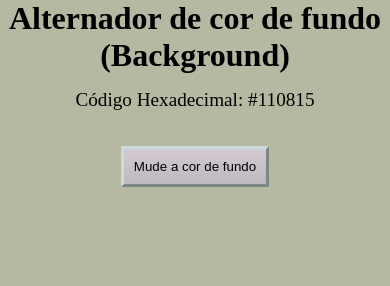
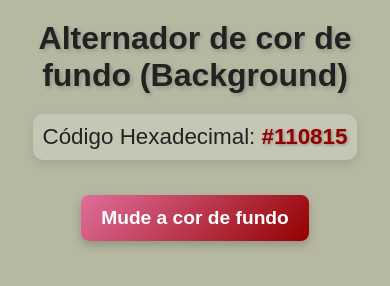
Before and after one commit to elizianeandreia/Alternador_Cor, a plain HTML site: page index.html in a window 390 px wide. Drawn offline with Linux system fonts and the light colour scheme.

Commit message:
deixando estilo mais responsivo

```diff
--- a/estilo.css
+++ b/estilo.css
@@ -11,30 +11,59 @@
   --avela: #c9dbdb;
   --perolado: #b7b8a2;
   --vermelho: #940000;
+  --preto: #222;
+  --cinza: #444;
 }
 
 body {
   background-color: var(--perolado);
-    color: var(--red);
+  color: var(--preto);
   text-align: center;
+  font-family: Arial, sans-serif;
+  transition: background-color 0.5s ease-in-out;
+}
+
+h1 {
+  font-size: 2rem;
+  margin-top: 20px;
+  text-shadow: 2px 2px 4px rgba(0, 0, 0, 0.2);
 }
 
 .bg-informacao-container {
-    margin: 15px 0 25px;
-  font-size: 1.2rem;
+  margin: 20px auto;
+  font-size: 1.4rem;
+  padding: 10px;
+  background: rgba(255, 255, 255, 0.2);
+  border-radius: 10px;
+  display: inline-block;
+  box-shadow: 0px 4px 10px rgba(0, 0, 0, 0.1);
+}
+
+#bg-codigo-hex {
+  font-weight: bold;
+  color: var(--vermelho);
+  text-shadow: 1px 1px 3px rgba(0, 0, 0, 0.3);
 }
 
 .btn {
   cursor: pointer;
-    padding: 10px;
-    margin: 10px;
-    color: var(--preto);
-    background-color: var(--avela);
-    background-image: linear-gradient(#d3c9d2, #beb9be);
-    border-color: var(--avela);
-    border-width: 3px;
+  padding: 12px 20px;
+  margin-top: 15px;
+  font-size: 1.2rem;
+  font-weight: bold;
+  color: white;
+  background: linear-gradient(135deg, var(--rosa), var(--vermelho));
+  border: none;
+  border-radius: 8px;
+  box-shadow: 0 4px 10px rgba(0, 0, 0, 0.2);
+  transition: all 0.3s ease-in-out;
 }
 
 .btn:hover {
-    background-image: linear-gradient(#d3c9d2,#beb9be);
+  background: linear-gradient(135deg, var(--vermelho), var(--rosa));
+  transform: scale(1.1);
 }
+
+.btn:active {
+  transform: scale(0.95);
+}
```
Lines whose indentation alone changed are shown as unchanged.
